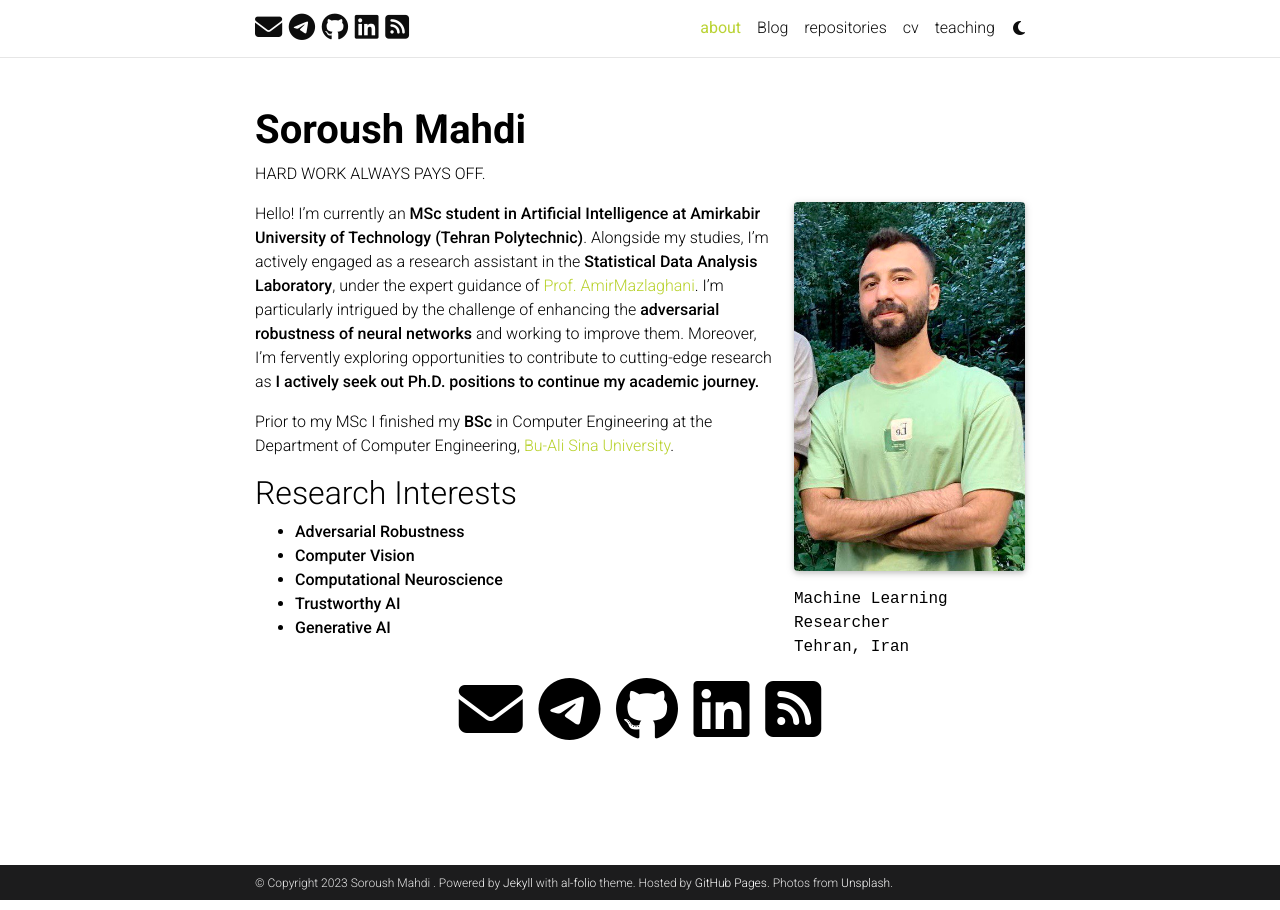
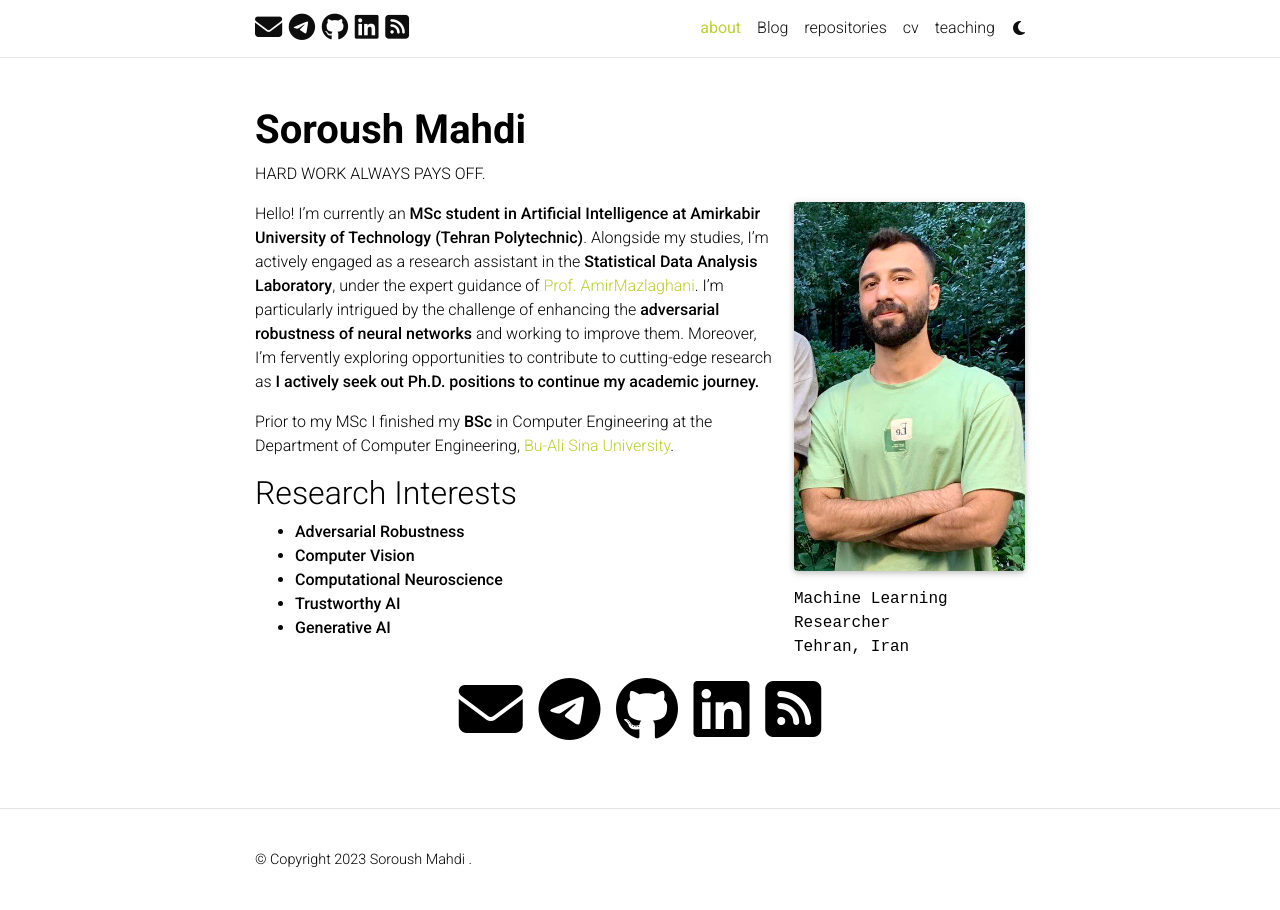
Before and after one commit to soroush-mim/soroush-mim.github.io, a Jekyll site: the page built from _pages/about.md, in a window 1280 px wide. Built offline with Jekyll 4.4.1, drawn with Linux system fonts in a browser that asks for light colours; full-size pictures stand in for the smaller copies a plugin makes; comment, search, counter and statistics services are not loaded; a style sheet for code colours, icons or effects is not loaded.

Commit message:
Update _config.yml

```diff
--- a/_config.yml
+++ b/_config.yml
@@ -10,9 +10,7 @@
 description: > # the ">" symbol means to ignore newlines until "footer_text:"
   Soroush Mahdi's Academic Blog
 footer_text: >
-  Powered by <a href="https://jekyllrb.com/" target="_blank">Jekyll</a> with <a href="https://github.com/alshedivat/al-folio">al-folio</a> theme.
-  Hosted by <a href="https://pages.github.com/" target="_blank">GitHub Pages</a>.
-  Photos from <a href="https://unsplash.com" target="_blank">Unsplash</a>.
+
 keywords: # add your own keywords or leave empty
 
 lang: en # the language of your site (for example: en, fr, cn, ru, etc.)
@@ -52,7 +50,7 @@
 # -----------------------------------------------------------------------------
 
 navbar_fixed: true
-footer_fixed: true
+footer_fixed: false
 
 # Dimensions
 max_width: 800px
```
